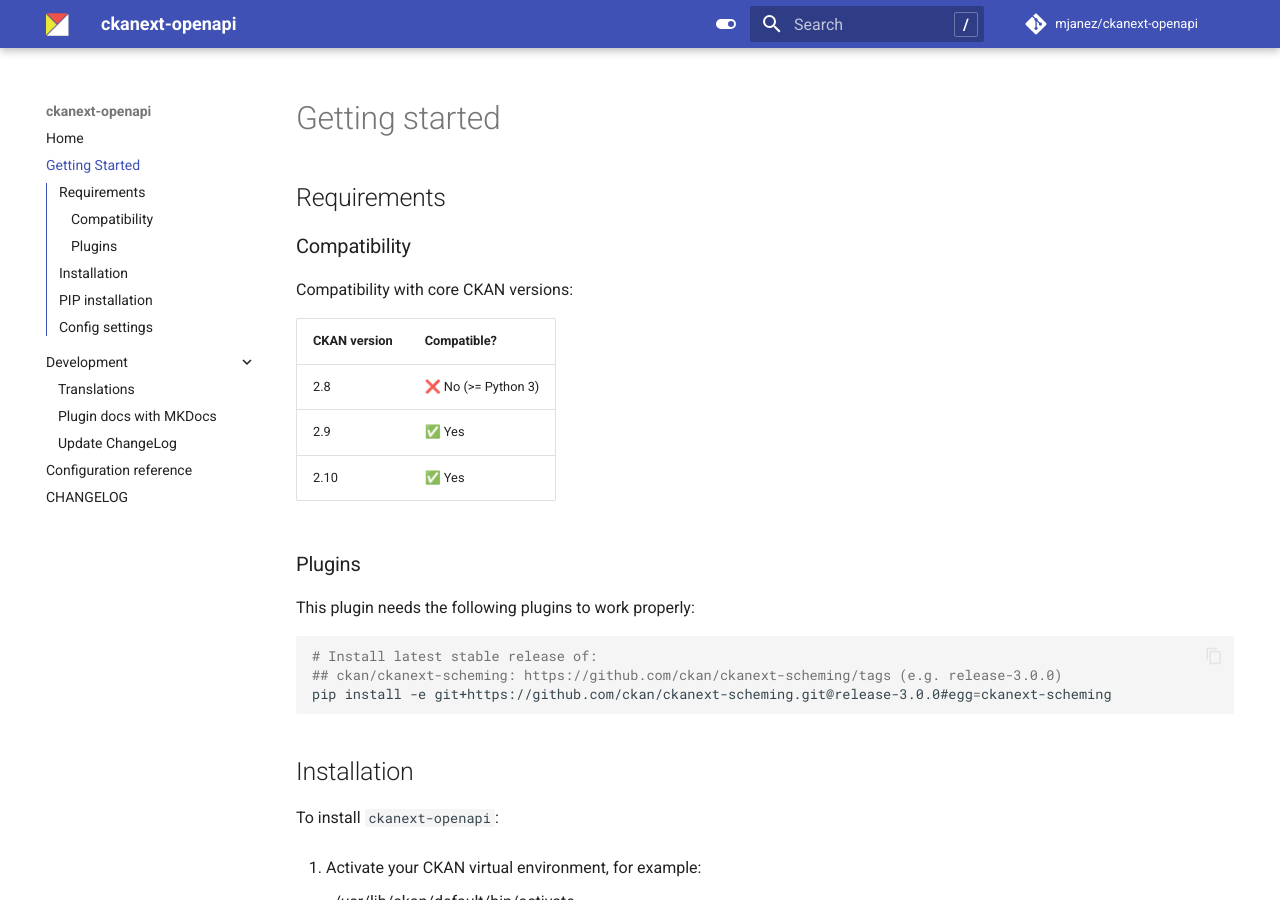
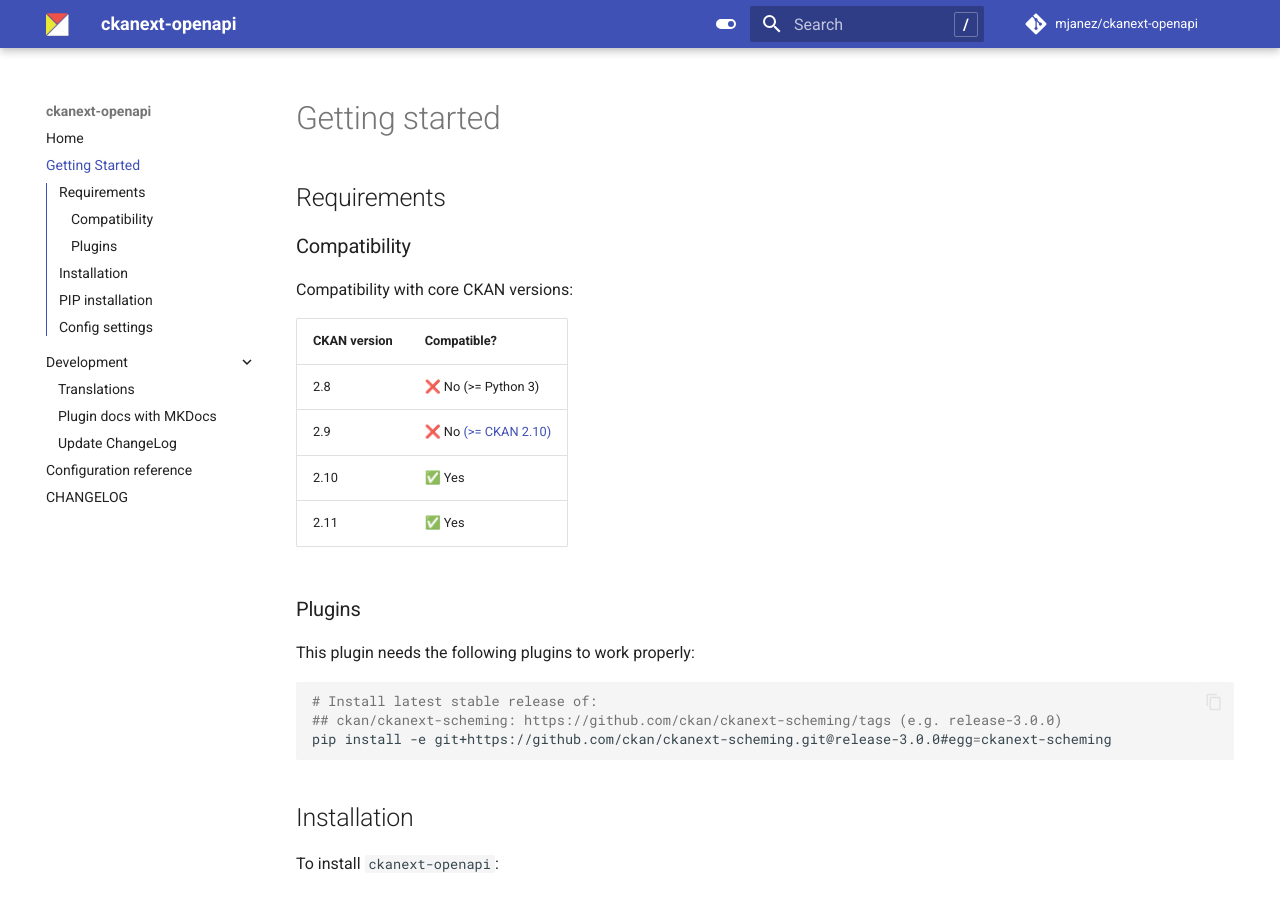
Before and after one commit to mjanez/ckanext-openapi, an MkDocs documentation site: the page built from docs/v1/getting-started.md, in a window 1280 px wide and 900 px high. Built offline with MkDocs 1.6.1 and Material for MkDocs 9.7.7, drawn with Linux system fonts in a browser that asks for light colours; comment, search, counter and statistics services are not loaded.

Commit message:
Update compatibility information for CKAN versions in README and getting-started documentation

```diff
--- a/docs/v1/getting-started.md
+++ b/docs/v1/getting-started.md
@@ -7,8 +7,9 @@
 | CKAN version | Compatible?                                                                 |
 |--------------|-----------------------------------------------------------------------------|
 | 2.8          | ❌ No (>= Python 3)                                                          |
-| 2.9          | ✅ Yes  |
+| 2.9          | ❌ No [(>= CKAN 2.10)](https://github.com/mjanez/ckanext-openapi/actions/runs/11540091283)
 | 2.10         | ✅ Yes  |
+| 2.11         | ✅ Yes  |
 
 ### Plugins
 This plugin needs the following plugins to work properly:
```
Also changed, not shown: README.md (+2 -1 lines).
